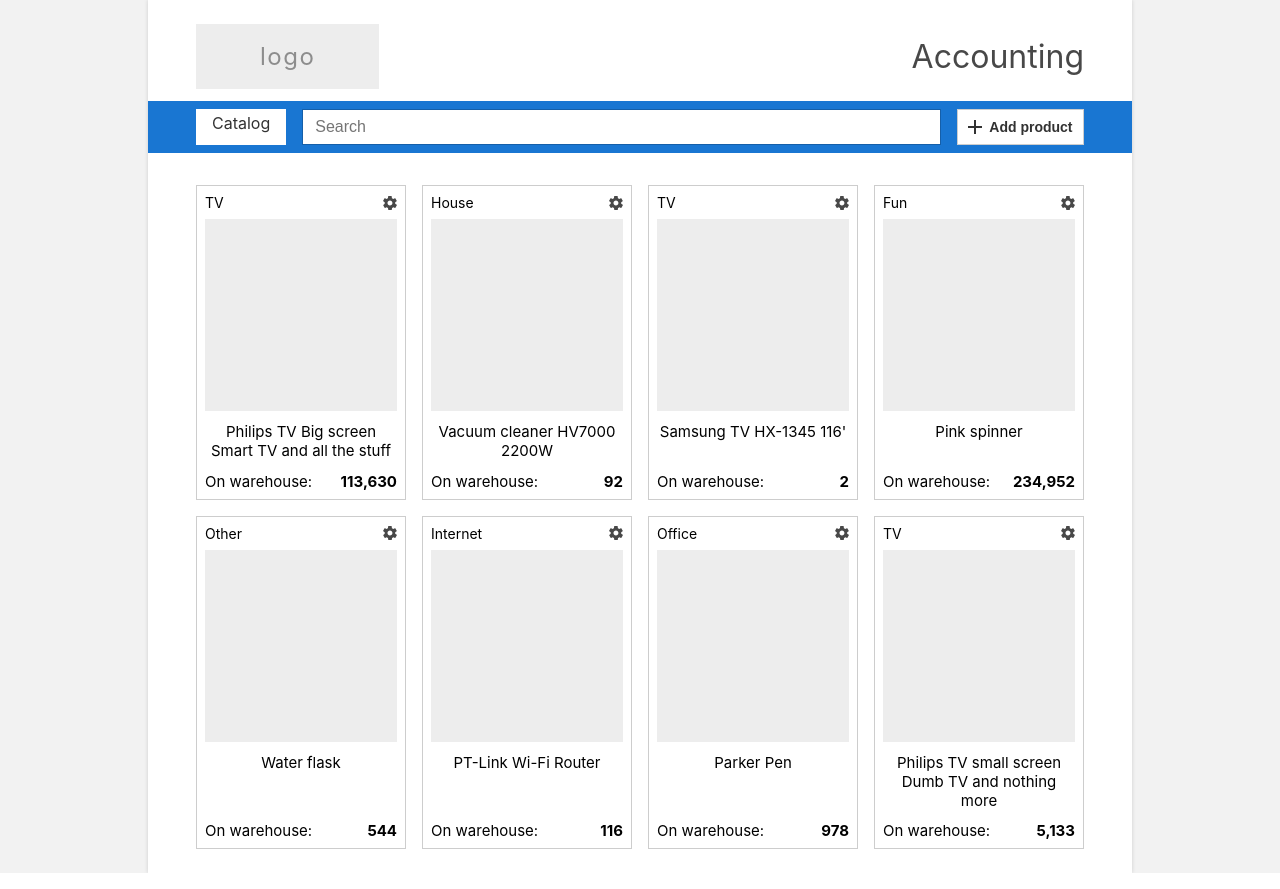
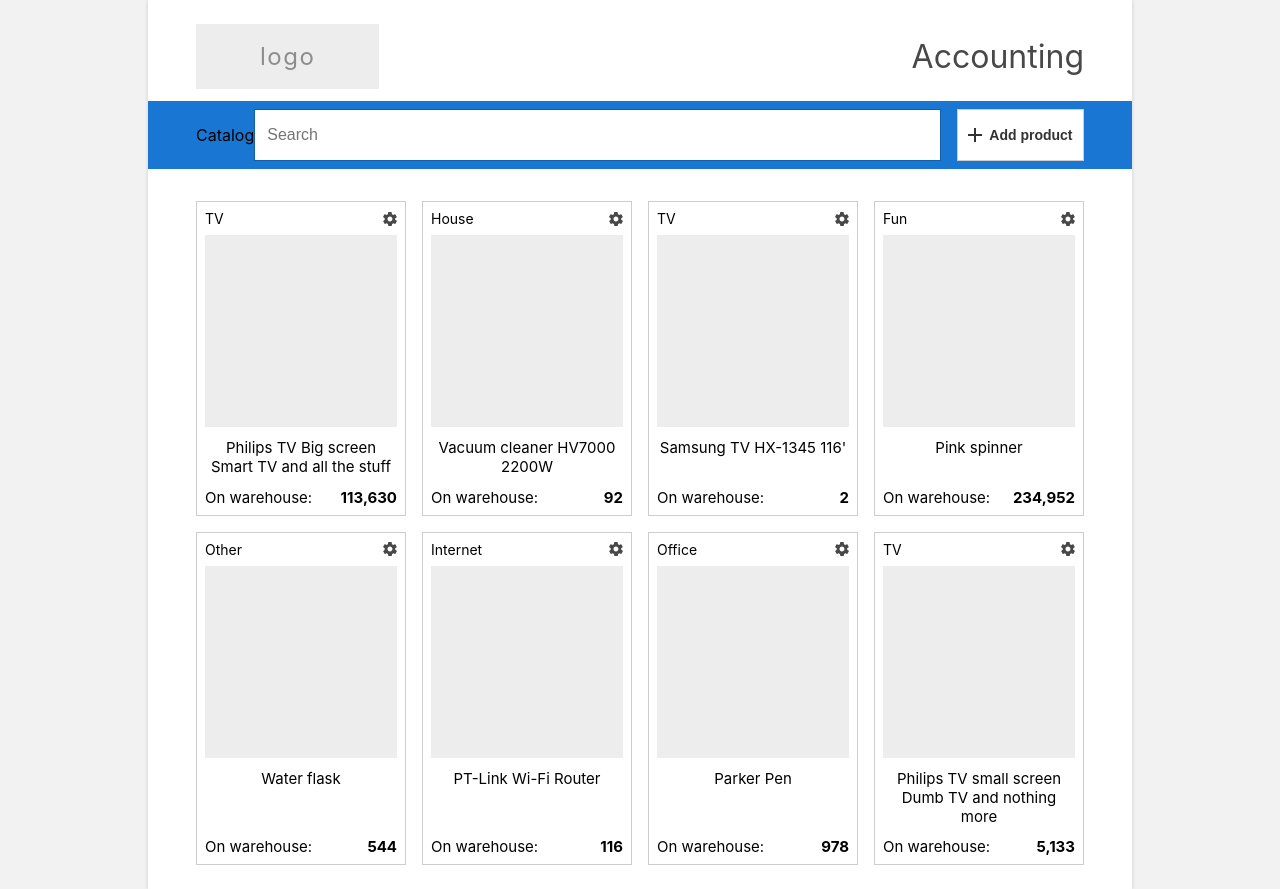
Before and after one commit to artischockee/shop-accounting, a React (Create React App) app: page / in a window 1280 px wide. Built offline with nearby package versions, Linux system fonts and the light colour scheme.

Commit message:
Add new styles; remove .catalog style

```diff
--- a/src/sass/layout/_header.sass
+++ b/src/sass/layout/_header.sass
@@ -1,5 +1,7 @@
 .header
-  margin-bottom: em(32)
+  background-color: white
+  position: relative
+  z-index: 100
 
   &__title
     align-items: center
@@ -13,6 +15,12 @@
     display: flex
     justify-content: flex-start
     padding: em(8) em(48)
+
+    .button
+      margin-right: em(16)
+
+      &:last-of-type
+        margin-right: 0
 
     .button__svg
       margin-right: em(8)
@@ -33,15 +41,6 @@
     margin: 0
     text-transform: lowercase
 
-.catalog
-  background-color: white
-  padding: em(4) em(16)
-  margin-right: em(16)
-
-  &__title
-    color: $c-black-32
-    margin: 0
-
 .search
   border: em(1) solid $c-black-8-a2
   flex: auto
```
